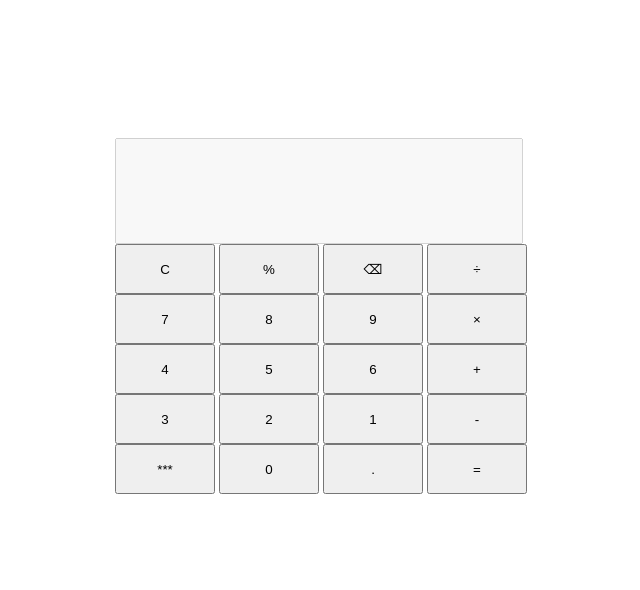
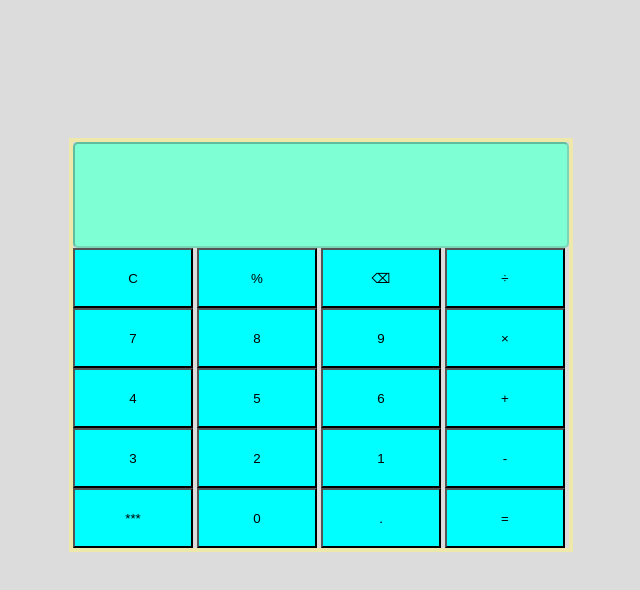
Before and after one commit to DevMichcodes/calculator, a plain HTML site: page index.html in a window 1280 px wide. Shown: the whole page, without its empty margins (319-959 px from the left). Drawn offline with Linux system fonts and the light colour scheme.

Commit message:
Add different colors for the various sections
simply to enhance appearance of the calculator

```diff
--- a/styles.css
+++ b/styles.css
@@ -2,13 +2,26 @@ body{
     display: border-box;
     justify-items: center;
     margin-top: 100px;
+    background-color: gainsboro;
+
+}
+.calculator{
+    border: 4px solid palegoldenrod;
+
 }
 #display{
     height: 100px;
-    width: 400px;
+    width: 488px;
+    text-align: right;/*ensures numbers are displayed from the right*/
+    border-radius: 5px;
+    background-color: aquamarine;
 }
 button{
-    width: 100px;
-    height: 50px;
+    width: 120px;
+    height: 60px;
+    background-color: aqua;
 
 }
+button:hover{
+    background-color: blue;
+}
```
